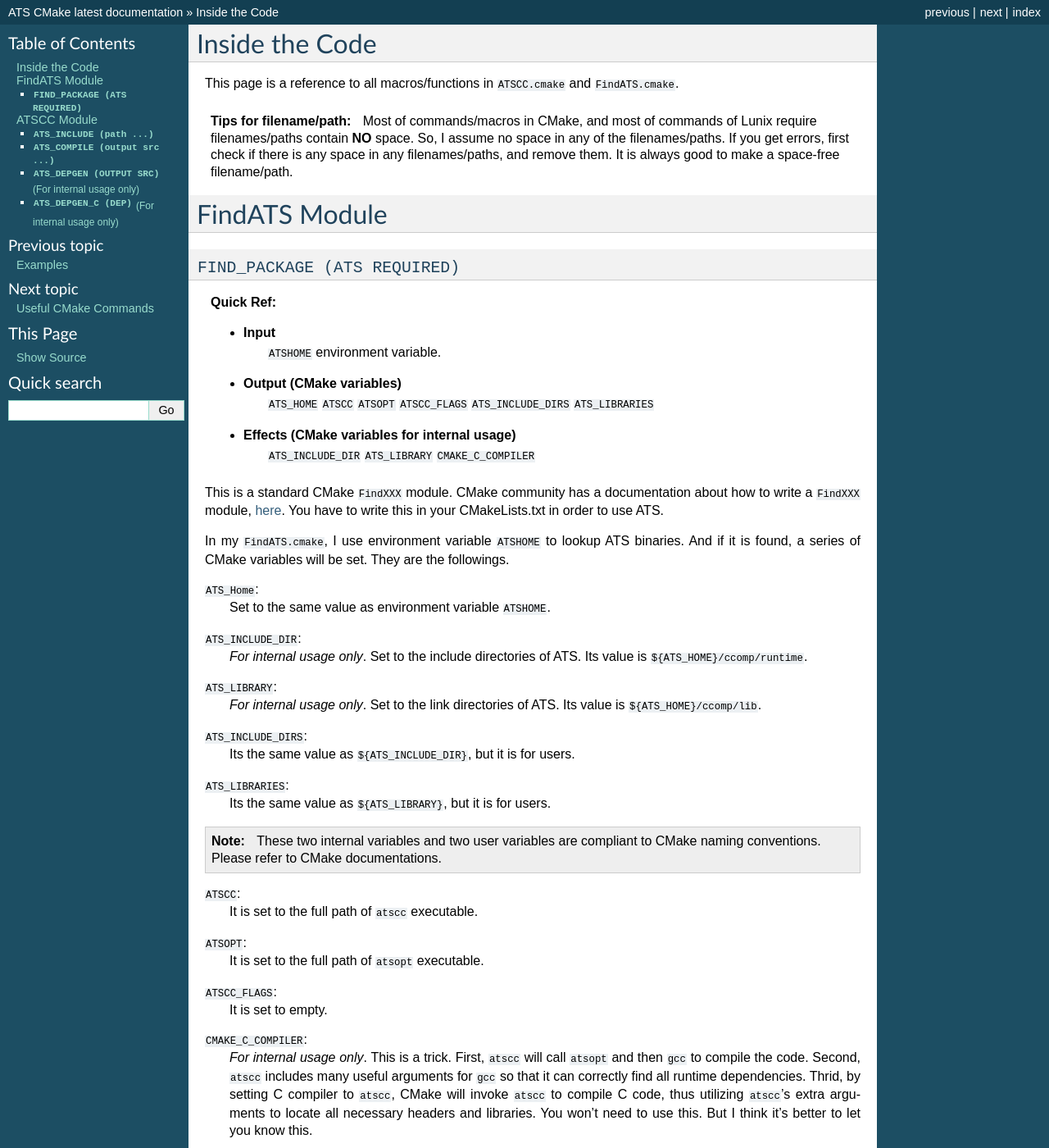
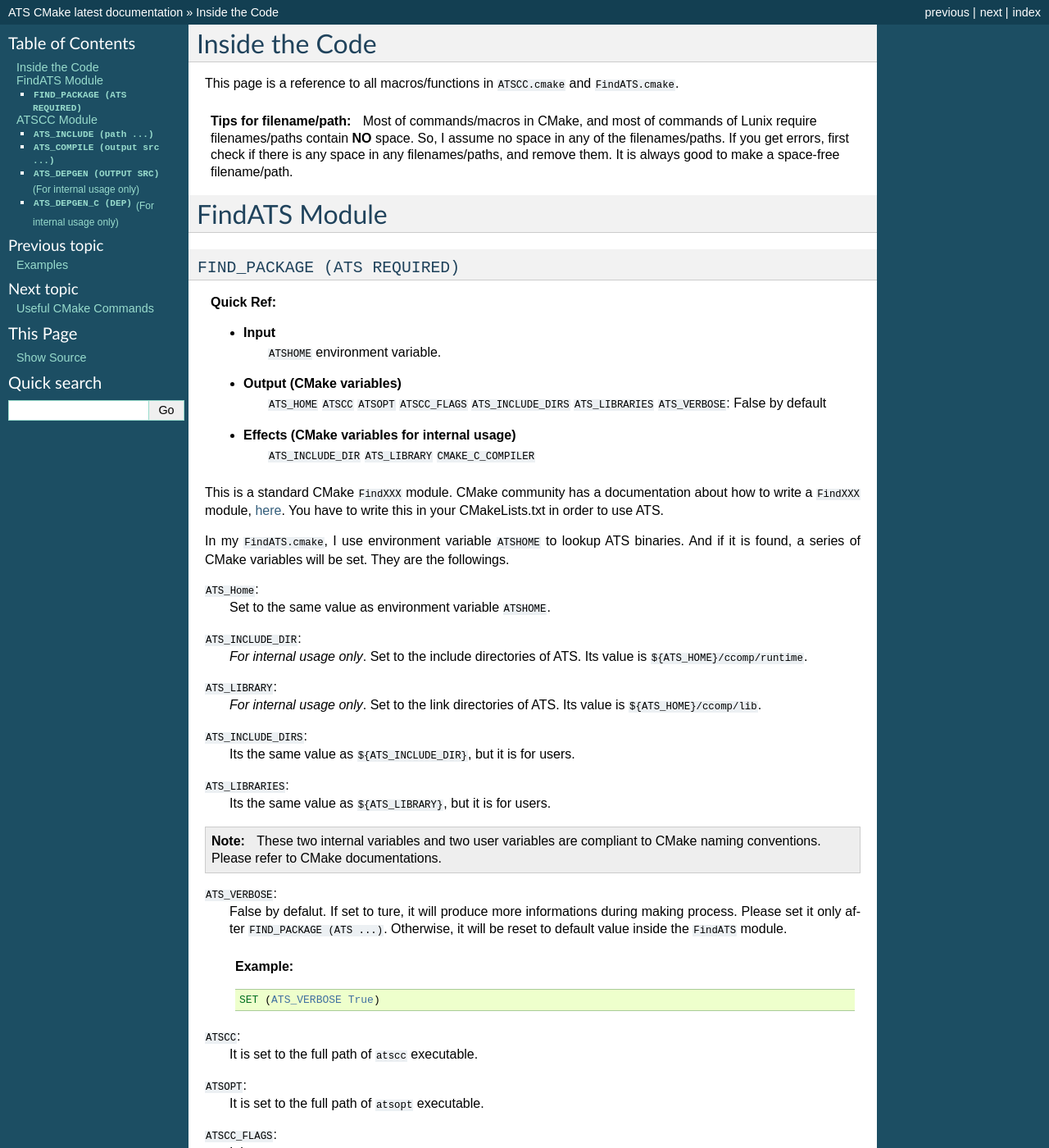
Before and after one commit to steinwaywhw/ATS-CMake, a Sphinx documentation site: the page built from doc/source/inside.rst, in a window 1280 px wide and 1400 px high. Shown: the whole window at 82% size. Built offline with Sphinx 7.4.7, drawn with Linux system fonts in a browser that asks for light colours; formulas are drawn with MathJax 3.

Commit message:
ATS_VERBOSE docs

```diff
--- a/doc/source/inside.rst
+++ b/doc/source/inside.rst
@@ -24,6 +24,7 @@
    		``ATSCC_FLAGS``
    		``ATS_INCLUDE_DIRS``
    		``ATS_LIBRARIES``
+   		``ATS_VERBOSE``: False by default
 	* Effects (CMake variables for internal usage)
    		``ATS_INCLUDE_DIR``
    		``ATS_LIBRARY``
@@ -50,6 +51,15 @@
 
 .. note::
 	These two internal variables and two user variables are compliant to CMake naming conventions. Please refer to CMake documentations.
+
+``ATS_VERBOSE``:
+	False by defalut. If set to ture, it will produce more informations during making process. Please set it only after ``FIND_PACKAGE (ATS ...)``. Otherwise, it will be reset to default value inside the ``FindATS`` module.
+
+	.. admonition:: Example
+
+		.. code-block:: cmake
+
+			SET (ATS_VERBOSE True)
 
 ``ATSCC``:
 	It is set to the full path of ``atscc`` executable.
```
